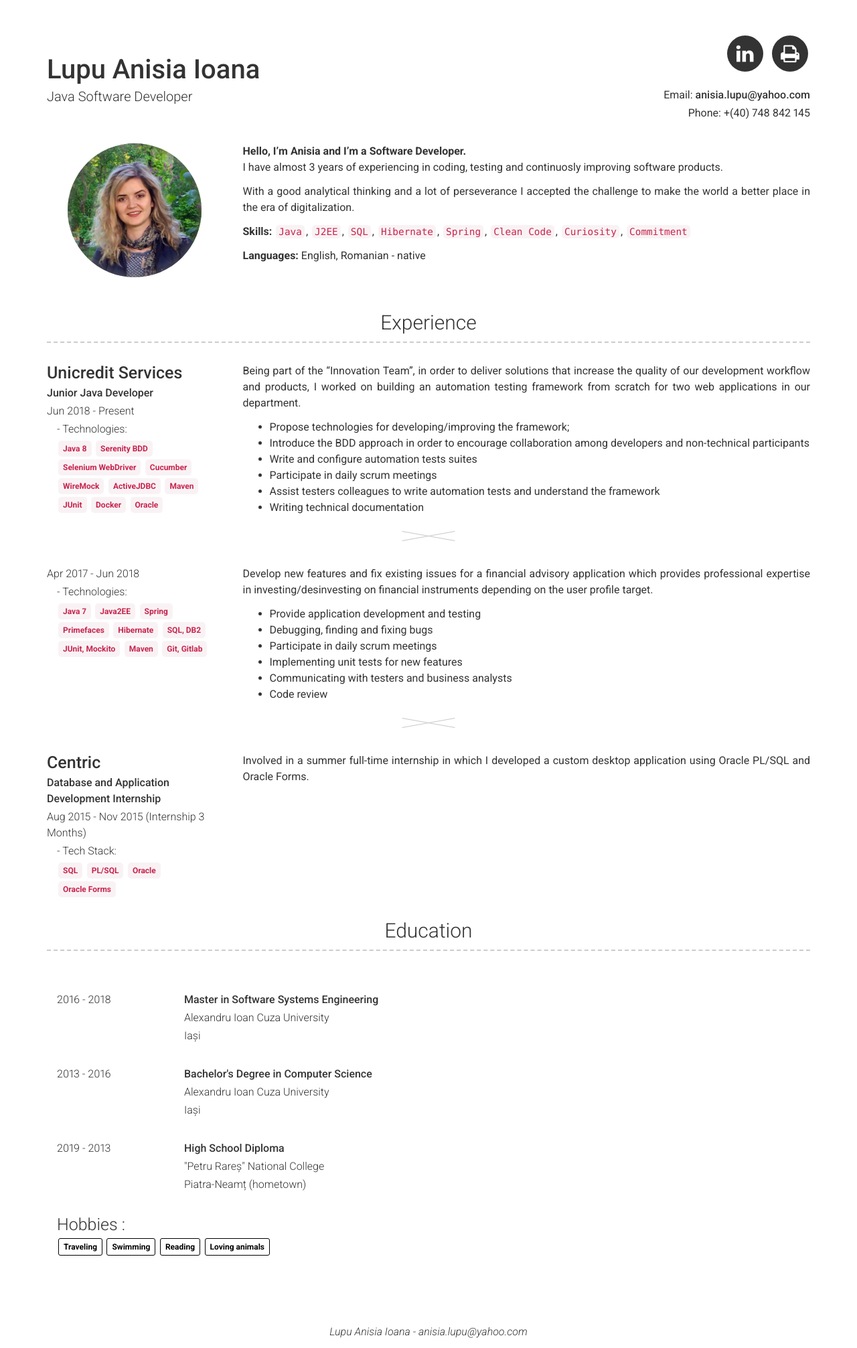
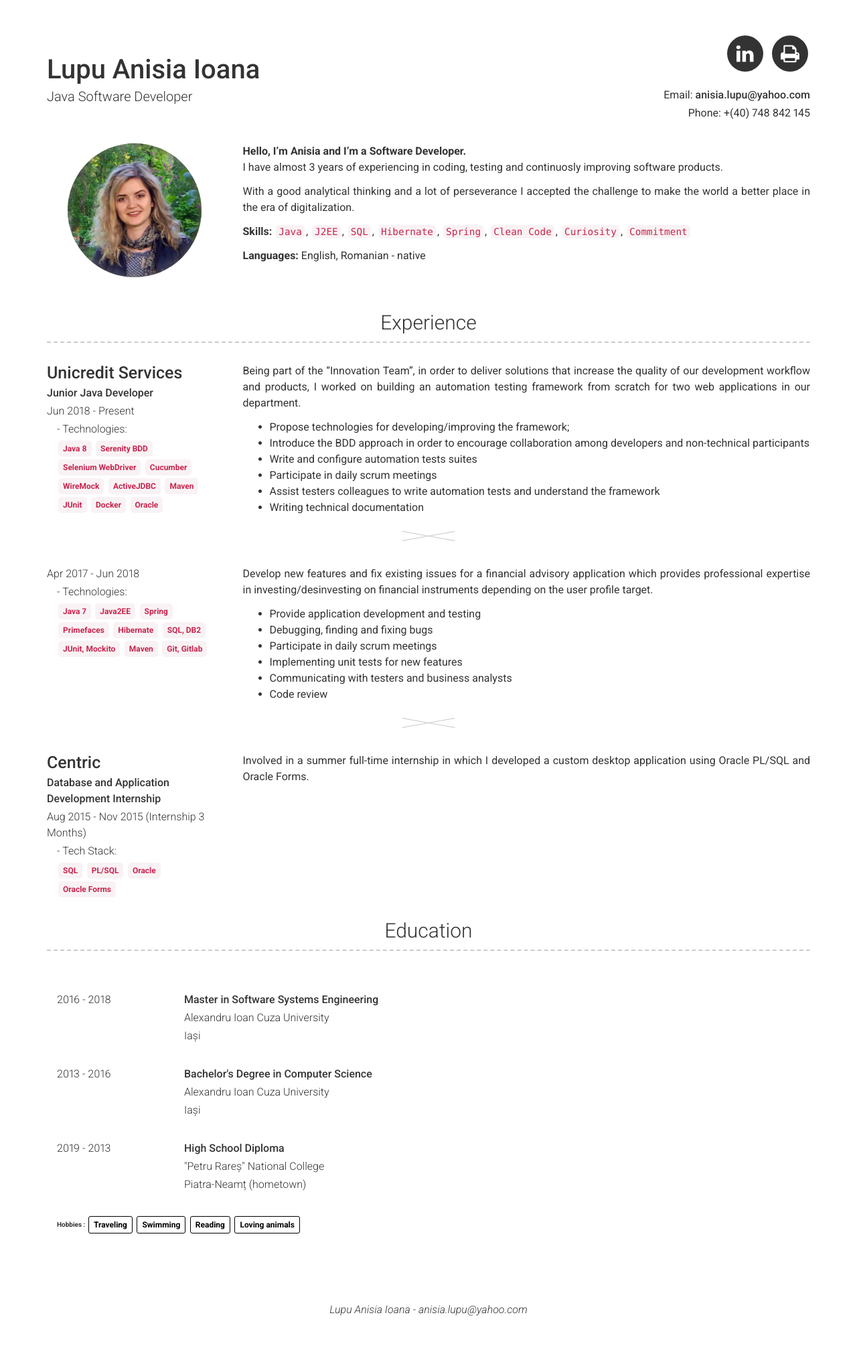
Before and after one commit to anisia-lupu/anisia-lupu, a Jekyll site: the page built from index.md, in a window 1280 px wide. Shown: the whole page at 67% size. Built offline with Jekyll 4.4.1, drawn with Linux system fonts in a browser that asks for light colours; after the commit the page ends 1980 px from its top, so only the background shows below that.

Commit message:
Update cv

```diff
--- a/_includes/more.html
+++ b/_includes/more.html
@@ -2,7 +2,7 @@
     <div class="row clearfix">
         <div class="col-md-12">
             <div class="container-fluid">
-                <h4> {{ site.more_title | default: "Hobbies" }} :</h4>
+                <b> {{ site.more_title | default: "Hobbies" }} :</b>
                 {% for interest in site.more.interests %}
                 <span class="badge badge-light marked-simple">{{ interest }}</span>
                 {% endfor %}
```
